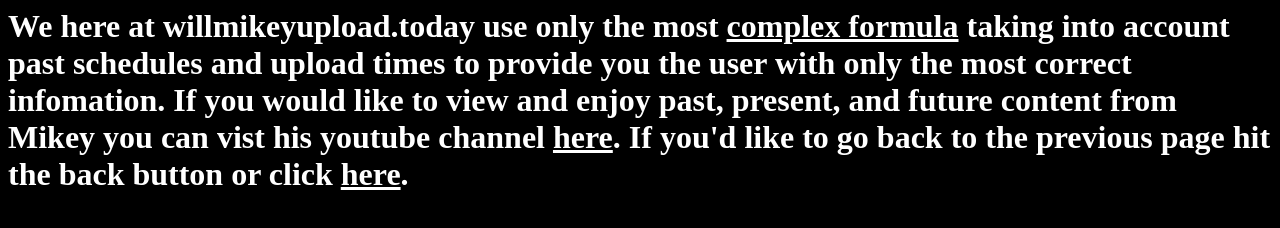
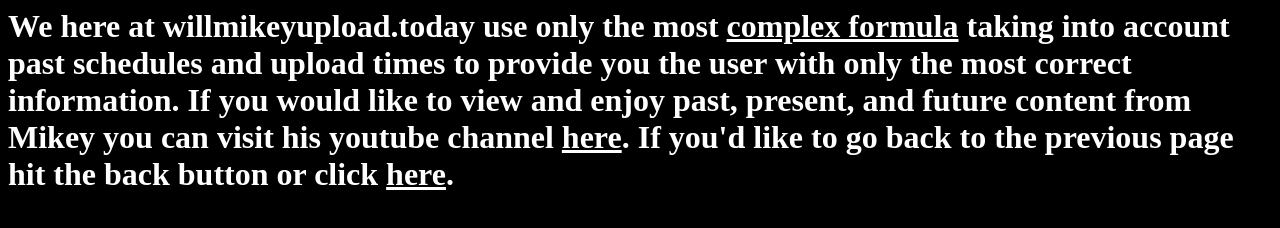
Before and after one commit to willmikeyupload/willmikeyupload.github.io, a plain HTML site: page about.html in a window 1280 px wide. Drawn offline with Linux system fonts and the light colour scheme.

Commit message:
Update about.html

```diff
--- a/about.html
+++ b/about.html
@@ -13,6 +13,6 @@
 </style>
 </head>
 <body>
-<h1>We here at willmikeyupload.today use only the most <a href="https://xkcd.com/221/">complex formula</a> taking into account past schedules and upload times to provide you the user with only the most correct infomation. If you would like to view and enjoy past, present, and future content from Mikey you can vist his youtube channel <a href="https://www.youtube.com/user/IphoneGeekDK/videos">here</a>. If you'd like to go back to the previous page hit the back button or click <a href="/">here</a>.</h1>
+<h1>We here at willmikeyupload.today use only the most <a href="https://xkcd.com/221/">complex formula</a> taking into account past schedules and upload times to provide you the user with only the most correct information. If you would like to view and enjoy past, present, and future content from Mikey you can visit his youtube channel <a href="https://www.youtube.com/user/IphoneGeekDK/videos">here</a>. If you'd like to go back to the previous page hit the back button or click <a href="/">here</a>.</h1>
 </body>
 </html>
```
